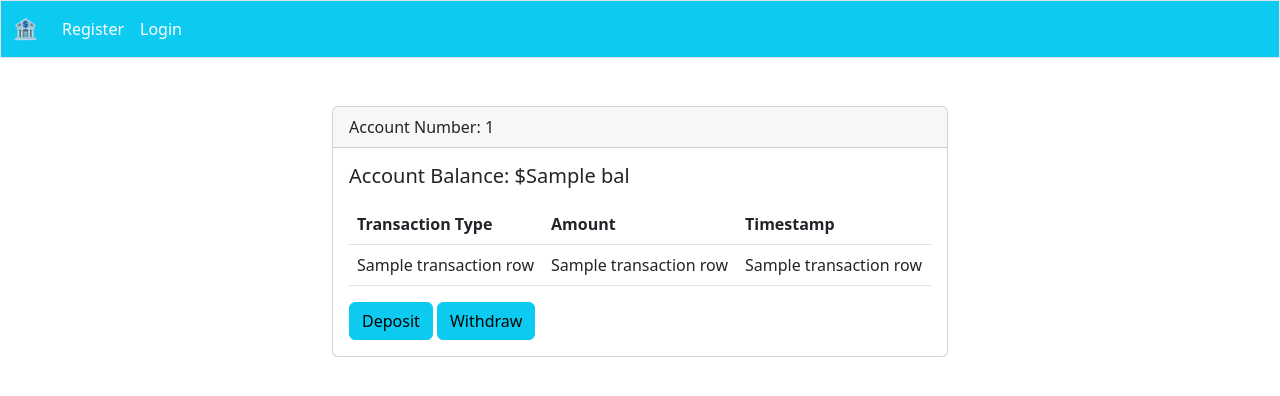
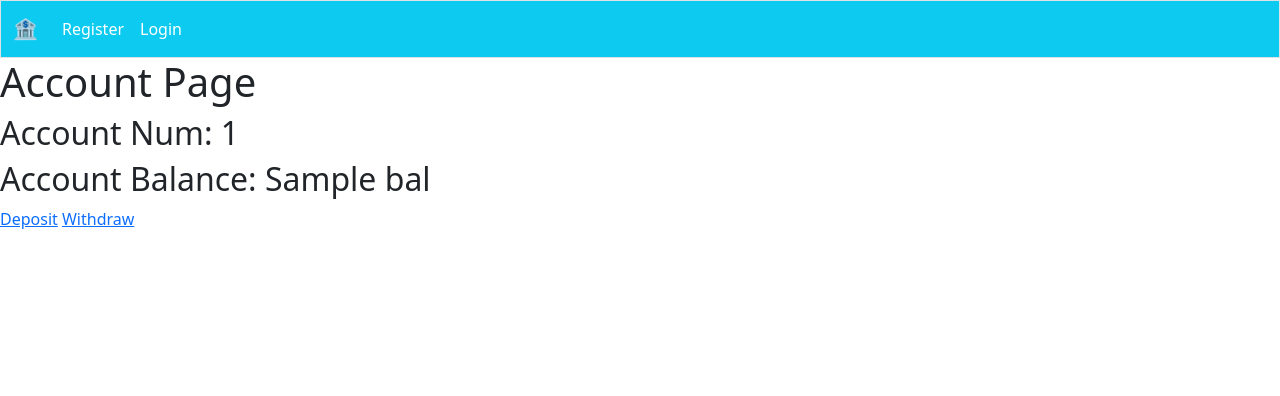
Before and after one commit to daniel19e/Banking-App-Project, a Flask app: template application/templates/account.html in a window 1280 px wide. Shown: the top 396 px of the page. Run offline with Flask 2, Linux system fonts and the light colour scheme; the template is opened without the code that fills it: most values are stand-ins (such as "Sample title", 1, 10 or a date in 2020).

```diff
--- a/application/templates/account.html
+++ b/application/templates/account.html
@@ -1,41 +1,14 @@
 {% extends "navbar.html" %}
 
 {% block title %}
-    Account Details
+    Create Account
 {% endblock %}
 {% block main %}
 
-<div class="container mt-5 w-50">
-<div class="card">
-    <div class="card-header">
-        Account Number: {{accNum}}
-    </div>
-    <div class="card-body">
-      <h5 class="card-title">Account Balance: ${{bal}}</h5>
-      <p class="card-text">
-        <table class="table">
-            <thead>
-              <tr>
-                <th scope="col">Transaction Type</th>
-                <th scope="col">Amount</th>
-                <th scope="col">Timestamp</th>
-              </tr>
-            </thead>
-            <tbody>
-            {% for i in transaction_rows %}
-              <tr>
-                <td>{{i[1]}}</td>
-                <td>{{i[2]}}</td>
-                <td>{{i[3]}}</td>
-              </tr>
-            {% endfor %}
-            </tbody>
-          </table>
-      </p>
-      <a href="/deposit" class="btn btn-info">Deposit</a>
-      <a href="/withdraw" class="btn btn-info">Withdraw</a>
-    </div>
-  </div>
-  </div>
+<h1>Account Page</h1>
+<h2>Account Num: {{ accNum }}</h2>
+<h2>Account Balance: {{ bal }}</h2>
+<a class="link-primary" href="/deposit">Deposit</a>
+<a class="link-primary" href="/withdraw">Withdraw</a>
 
 {% endblock %}
```
